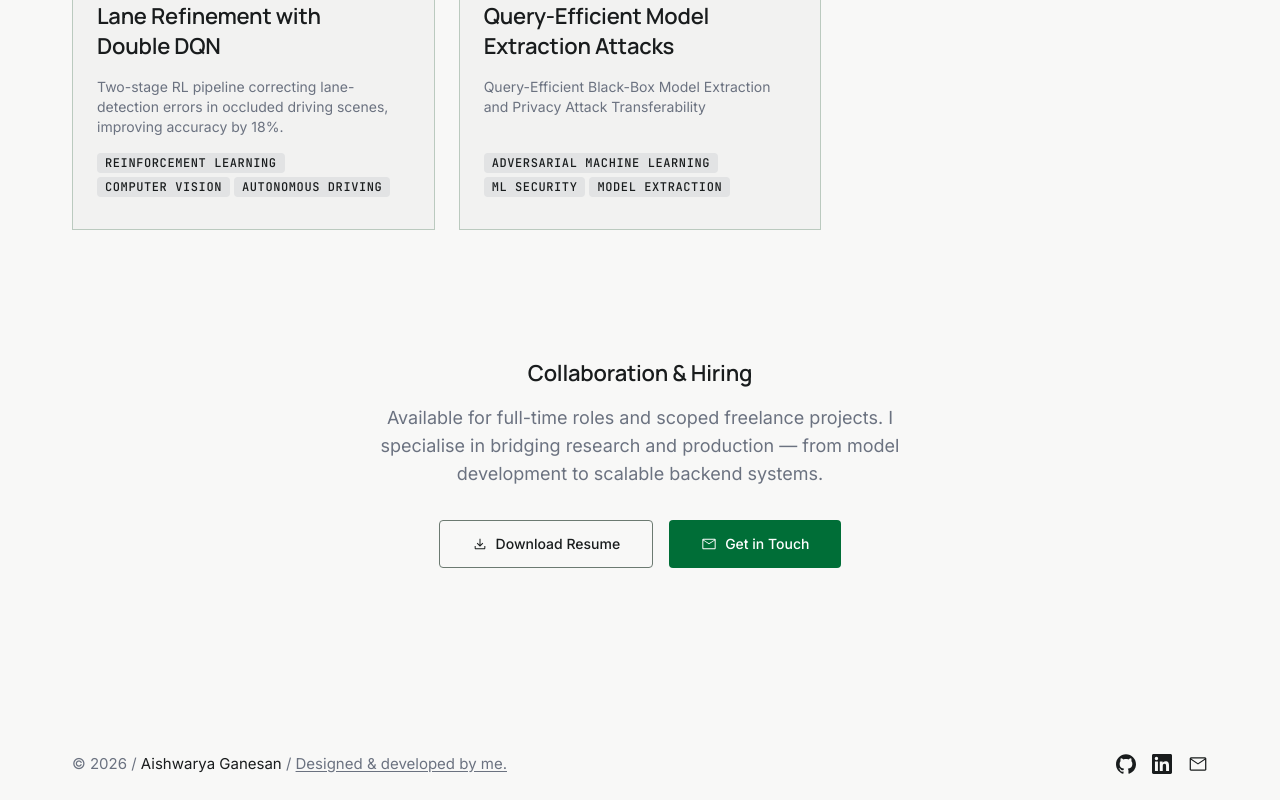
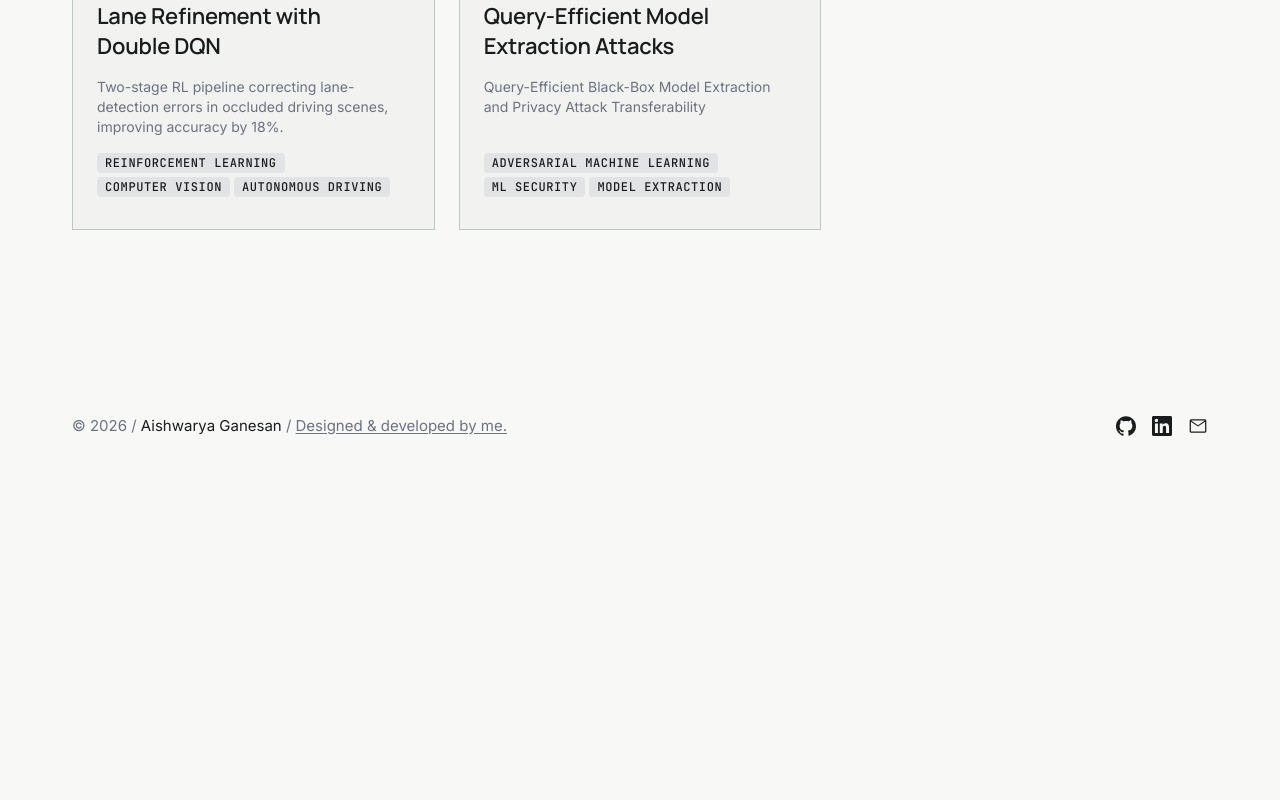
Before and after one commit to 95-ag/ag-portfolio, a Next.js app: page / in a window 1280 px wide. Shown: the part 886-1686 px from the top of the page. After the commit the page ends 1348 px from the top, so only its background shows below. Built offline with nearby package versions, Linux system fonts and the light colour scheme.

Commit message:
refactor: remove collaboration CTA from homepage

```diff
--- a/src/app/page.tsx
+++ b/src/app/page.tsx
@@ -1,11 +1,8 @@
 import Link from "next/link";
-import { DownloadIcon } from "@/components/icons/material/download";
-import { MailIcon } from "@/components/icons/material/mail";
 import { Container } from "@/components/layout/container";
 import { Section } from "@/components/layout/section";
 import { Stack } from "@/components/layout/stack";
 import { ProjectCard } from "@/components/project/project-card";
-import { Button } from "@/components/ui/button";
 import { Heading } from "@/components/ui/heading";
 import { getFeaturedProjects } from "@/lib/content/projects";
 
@@ -68,41 +65,6 @@ export default function HomePage() {
           </Container>
         </Section>
       )}
-
-      {/* CTA — centered collaboration block */}
-      <Section className="pt-0">
-        <Container>
-          <div className="flex flex-col items-center gap-[var(--spacing-xl)] text-center">
-            <div className="flex flex-col gap-[var(--spacing-md)]">
-              <Heading level={2} type="heading-component">
-                Collaboration &amp; Hiring
-              </Heading>
-              <p className="body-secondary mx-auto max-w-[560px]">
-                Available for full-time roles and scoped freelance projects. I
-                specialise in bridging research and production — from model
-                development to scalable backend systems.
-              </p>
-            </div>
-            <div className="flex flex-wrap items-center justify-center gap-[var(--spacing-md)]">
-              <Button
-                variant="secondary"
-                href="/AishwaryaGanesan_Resume.pdf"
-                download
-                icon={<DownloadIcon size={16} />}
-              >
-                Download Resume
-              </Button>
-              <Button
-                variant="primary"
-                href="mailto:aishwaryaganesan95@gmail.com"
-                icon={<MailIcon size={16} />}
-              >
-                Get in Touch
-              </Button>
-            </div>
-          </div>
-        </Container>
-      </Section>
     </>
   );
 }
```
